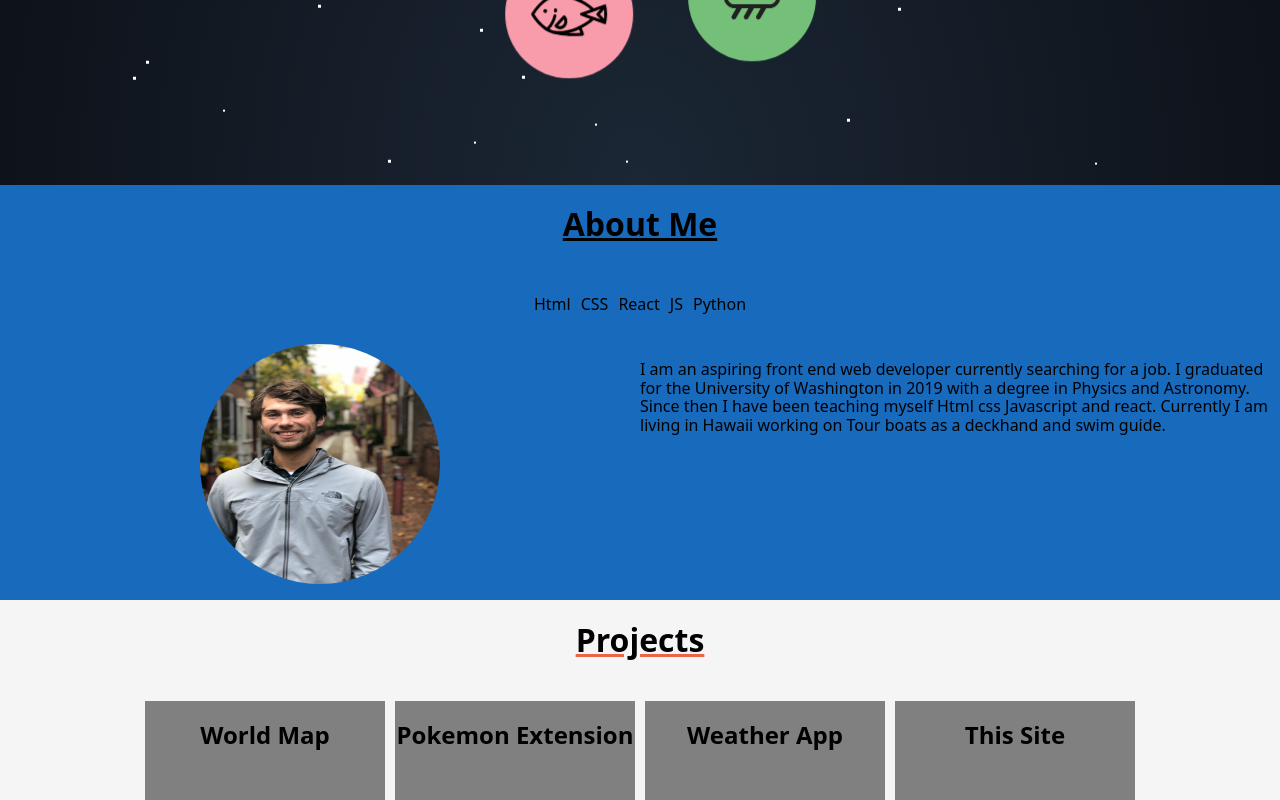
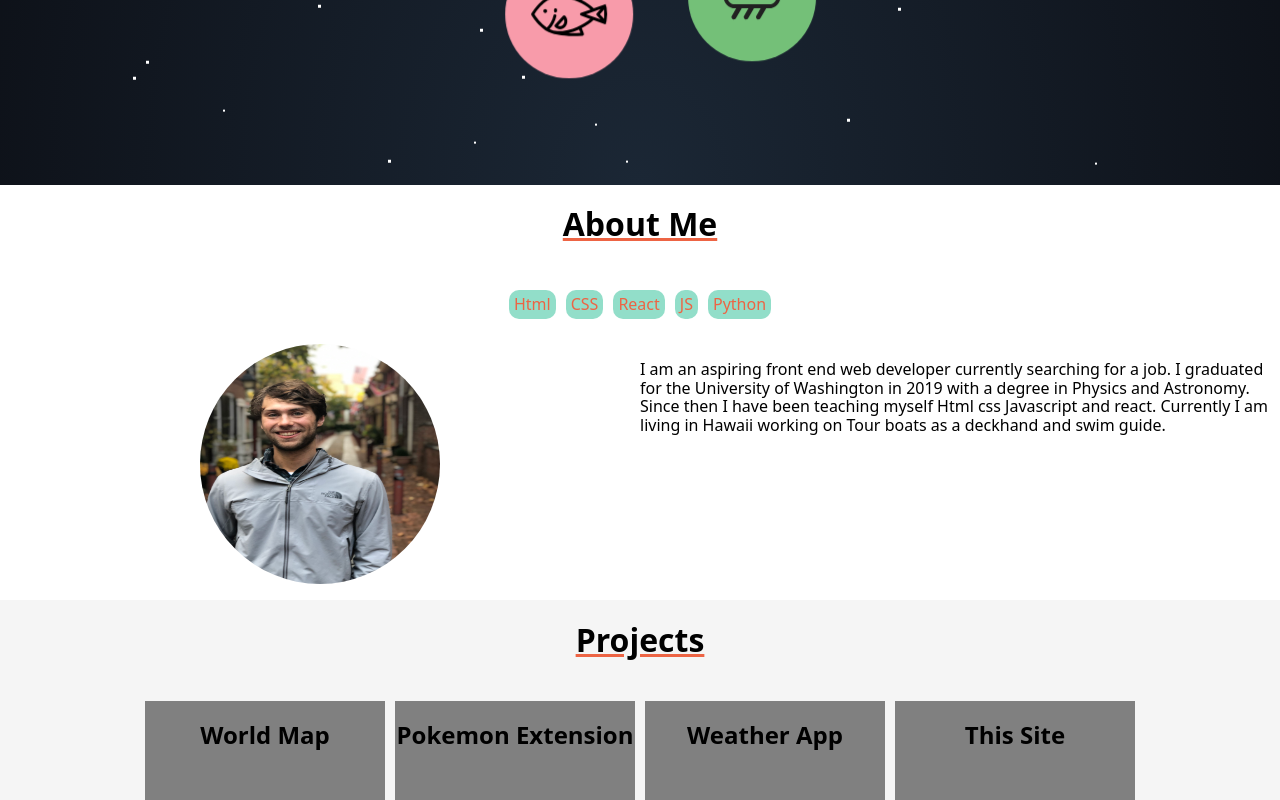
Before and after one commit to piacib/portfolio, a React (Create React App) app: page / in a window 1280 px wide. Shown: the part 615-1415 px from the top of the page. Built offline with nearby package versions, Linux system fonts and the light colour scheme.

Commit message:
adjusted spacing

```diff
--- a/src/components/AboutMe/AboutMe.css
+++ b/src/components/AboutMe/AboutMe.css
@@ -4,12 +4,11 @@
   grid-template-rows: 1fr 1fr auto;
   padding-bottom: 1rem;
   justify-items: center;
-  background-color: #186abd;
+  /* background-color: #186abd; */
 }
 .section_header {
   grid-column: 1/3;
   text-align: center;
-  text-decoration: underline;
 }
 .about_me_skills {
   list-style: none;
@@ -17,6 +16,10 @@
 }
 .about_me_skills > * {
   padding: 5px;
+  margin: 5px;
+  background-color: var(--color-3);
+  color: var(--color-2);
+  border-radius: 10px;
 }
 .about_me_text {
   grid-column: 2;
```
